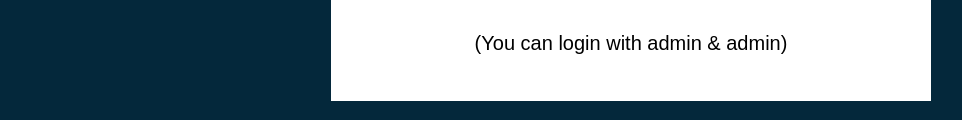
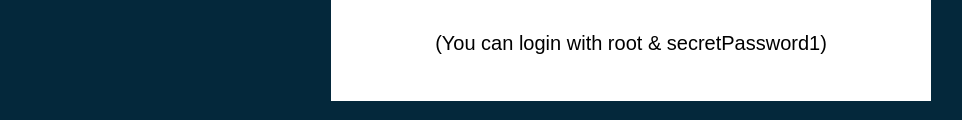
Before and after one commit to windowsboot/CSI, a website: page front-end/login/index.html in a window 1280 px wide. Shown: the part 571-691 px from the top of the page, without its empty margins (9-971 px from the left). Drawn offline with nearby package versions, Linux system fonts and the light colour scheme; no server answers; files whose address does not match are found by name.

Commit message:
Update index.html

```diff
--- a/front-end/login/index.html
+++ b/front-end/login/index.html
@@ -115,7 +115,7 @@ $(function() {//called when ready (DOM is built)
 
 
                     </form>
-        <p>(You can login with admin & admin)</p>
+        <p>(You can login with root & secretPassword1)</p>
         </div>
     </div>
 </div>
```
